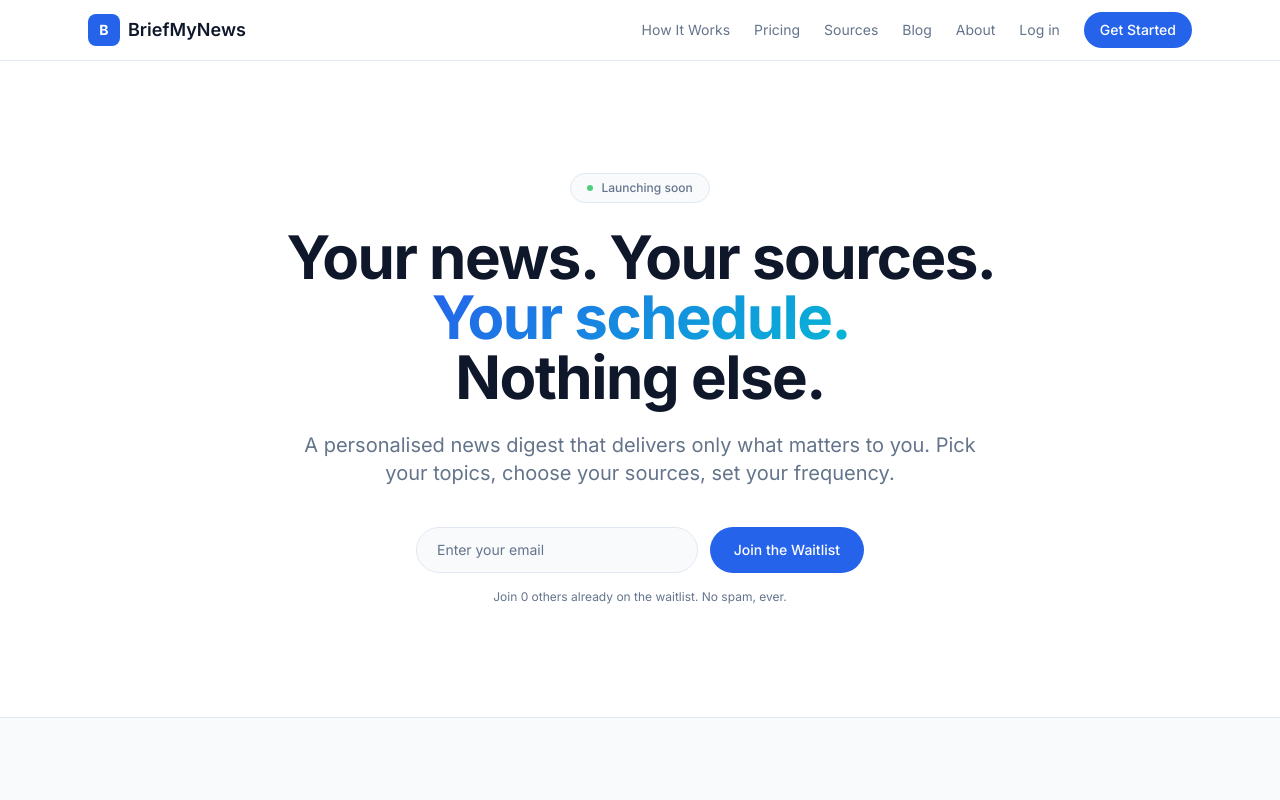
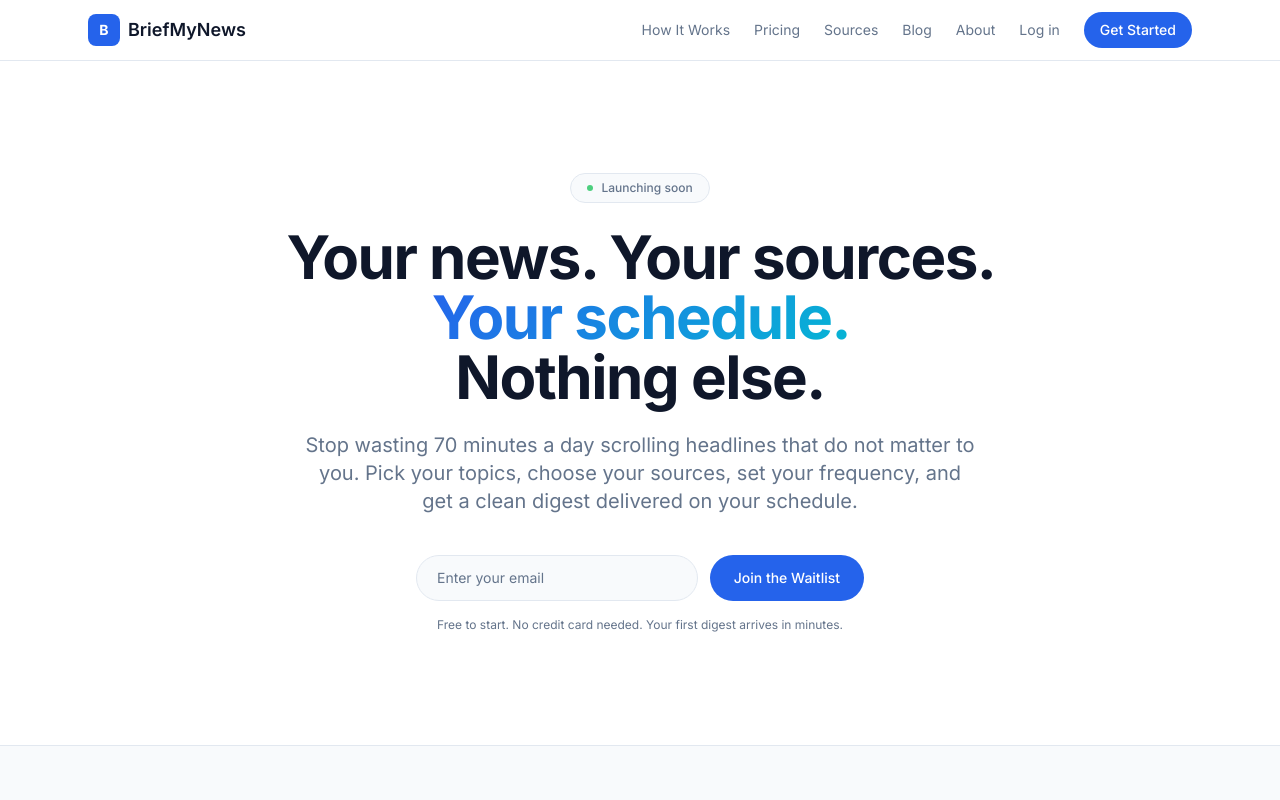
Before and after one commit to skillettsites/briefmynews, a Next.js app: page / in a window 1280 px wide. Shown: the top 800 px of the page. Built offline with nearby package versions, Linux system fonts and the light colour scheme.

Commit message:
Improve homepage CTA sections with stronger value propositions and urgency

```diff
--- a/src/app/page.tsx
+++ b/src/app/page.tsx
@@ -165,14 +165,14 @@ export default function Home() {
             Nothing&nbsp;else.
           </h1>
           <p className="animate-fade-in-up stagger-2 mx-auto mt-6 max-w-2xl text-lg text-muted sm:text-xl">
-            A personalised news digest that delivers only what matters to you.
-            Pick your topics, choose your sources, set your frequency.
+            Stop wasting 70 minutes a day scrolling headlines that do not matter to you.
+            Pick your topics, choose your sources, set your frequency, and get a clean digest delivered on your schedule.
           </p>
           <div className="animate-fade-in-up stagger-3 mt-10 flex justify-center">
             <WaitlistForm />
           </div>
           <p className="animate-fade-in-up stagger-4 mt-4 text-xs text-muted">
-            Join 0 others already on the waitlist. No spam, ever.
+            Free to start. No credit card needed. Your first digest arrives in minutes.
           </p>
         </div>
       </section>
@@ -320,15 +320,17 @@ export default function Home() {
       <section className="border-t border-border bg-background py-16 sm:py-20">
         <div className="mx-auto max-w-3xl px-4 text-center sm:px-6">
           <h2 className="text-3xl font-bold text-foreground sm:text-4xl">
-            Ready to take back your mornings?
+            Reclaim your mornings in under 2 minutes
           </h2>
           <p className="mt-4 text-muted">
-            Join the waitlist and be the first to get your personalised news
-            digest.
+            Sign up, pick your topics, and your first personalised digest will land in your inbox today. No algorithms deciding for you. No noise. Just the news you actually need.
           </p>
           <div className="mt-8 flex justify-center">
             <WaitlistForm source="homepage-footer" />
           </div>
+          <p className="mt-3 text-xs text-muted">
+            Free plan available. Upgrade to Pro for unlimited topics and daily delivery.
+          </p>
         </div>
       </section>
     </>
```
